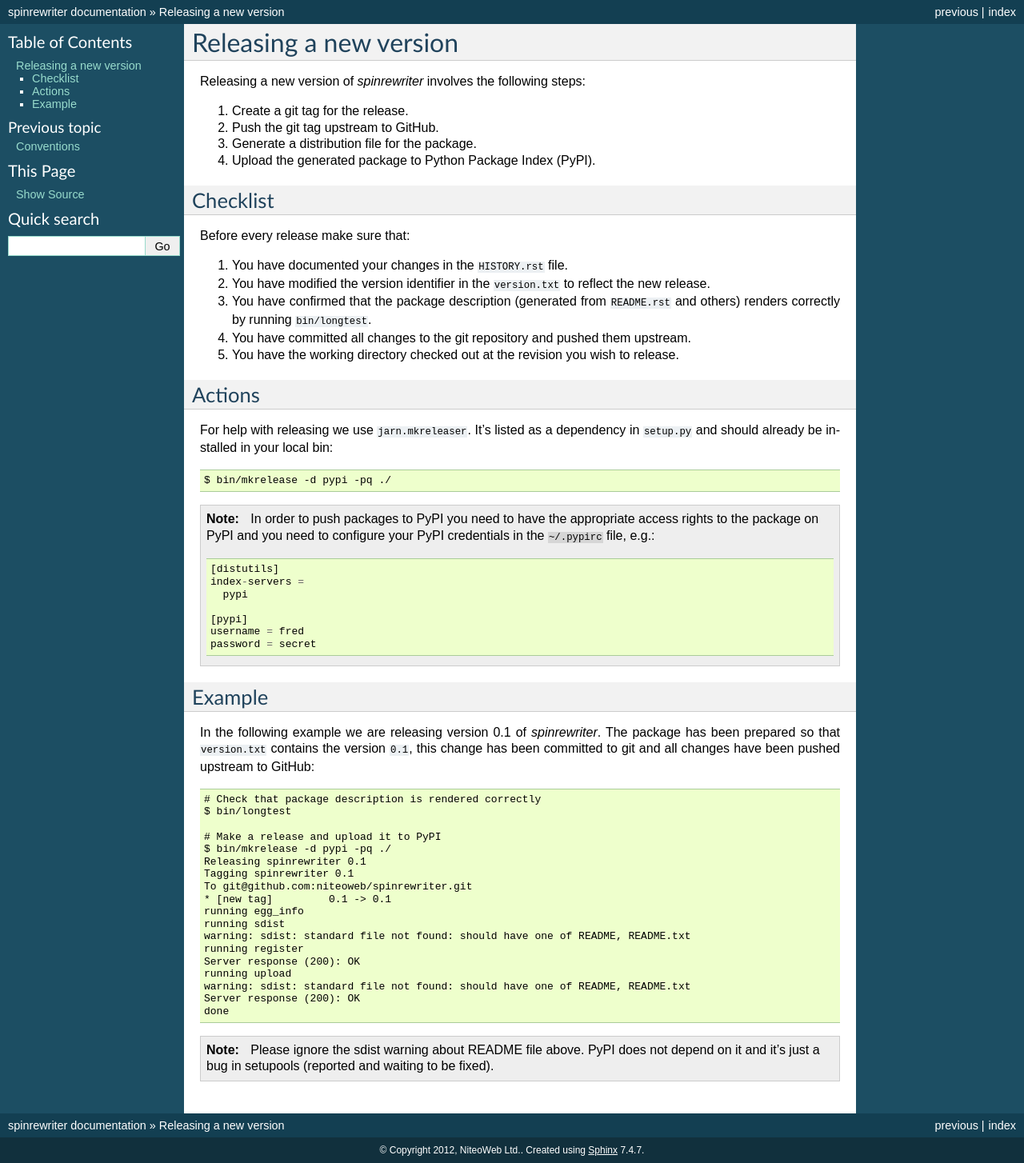
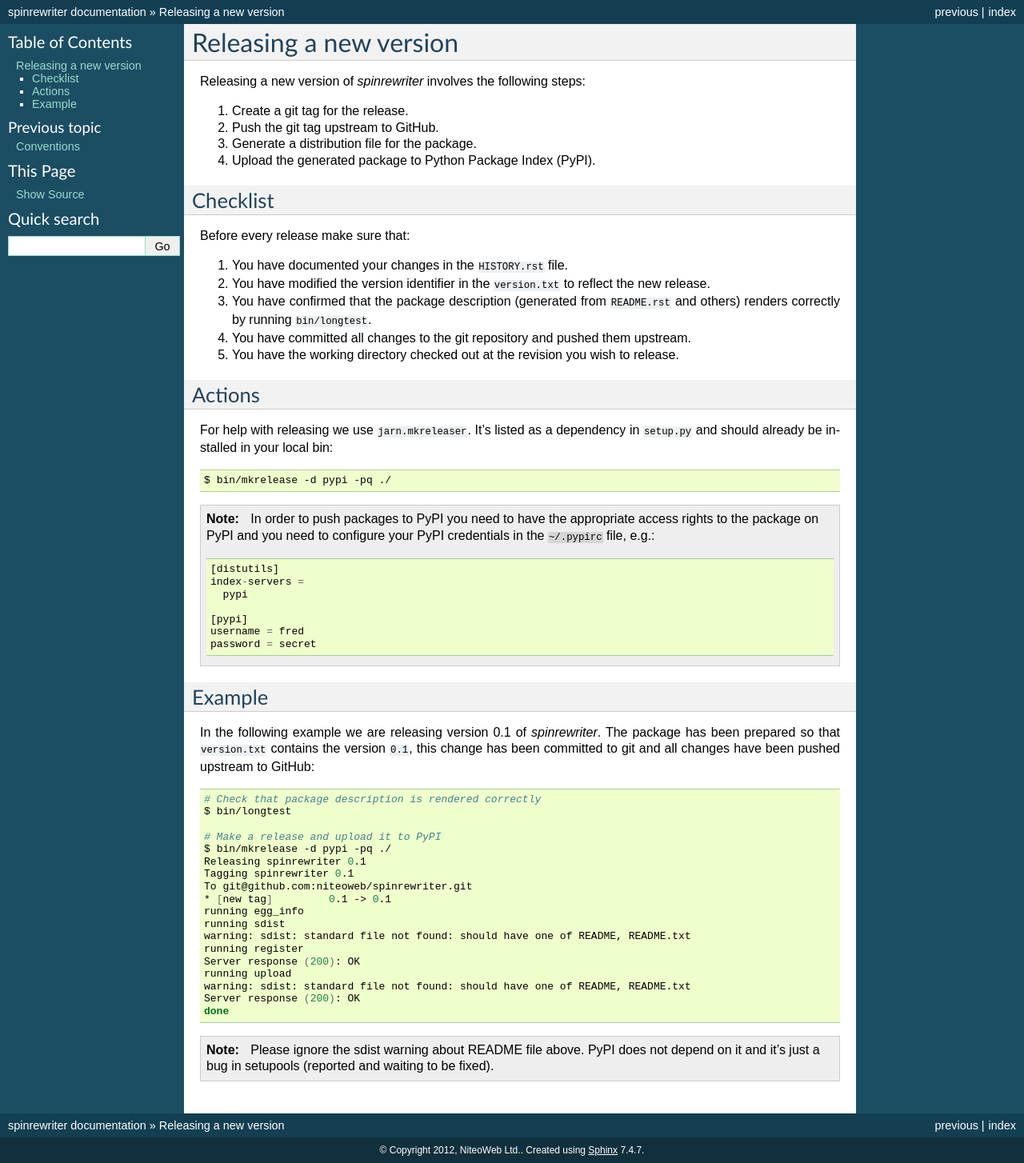
Before and after one commit to teamniteo/spinrewriter, a Sphinx documentation site: the page built from docs/release.rst, in a window 1280 px wide. Shown: the whole page at 80% size. Built offline with Sphinx 7.4.7, drawn with Linux system fonts in a browser that asks for light colours; part of the change alters nothing that is shown.

```diff
--- a/docs/release.rst
+++ b/docs/release.rst
@@ -36,7 +36,9 @@ Actions
 =======
 
 For help with releasing we use ``jarn.mkreleaser``. It's listed as a dependency
-in ``setup.py`` and should already be installed in your local bin::
+in ``setup.py`` and should already be installed in your local bin:
+
+.. sourcecode:: bash
 
     $ bin/mkrelease -d pypi -pq ./
 
@@ -60,7 +62,9 @@ Example
 In the following example we are releasing version 0.1 of `spinrewriter`. The
 package has been prepared so that ``version.txt`` contains the version ``0.1``,
 this change has been committed to git and all changes have been pushed
-upstream to GitHub::
+upstream to GitHub:
+
+.. sourcecode:: bash
 
   # Check that package description is rendered correctly
   $ bin/longtest
```
